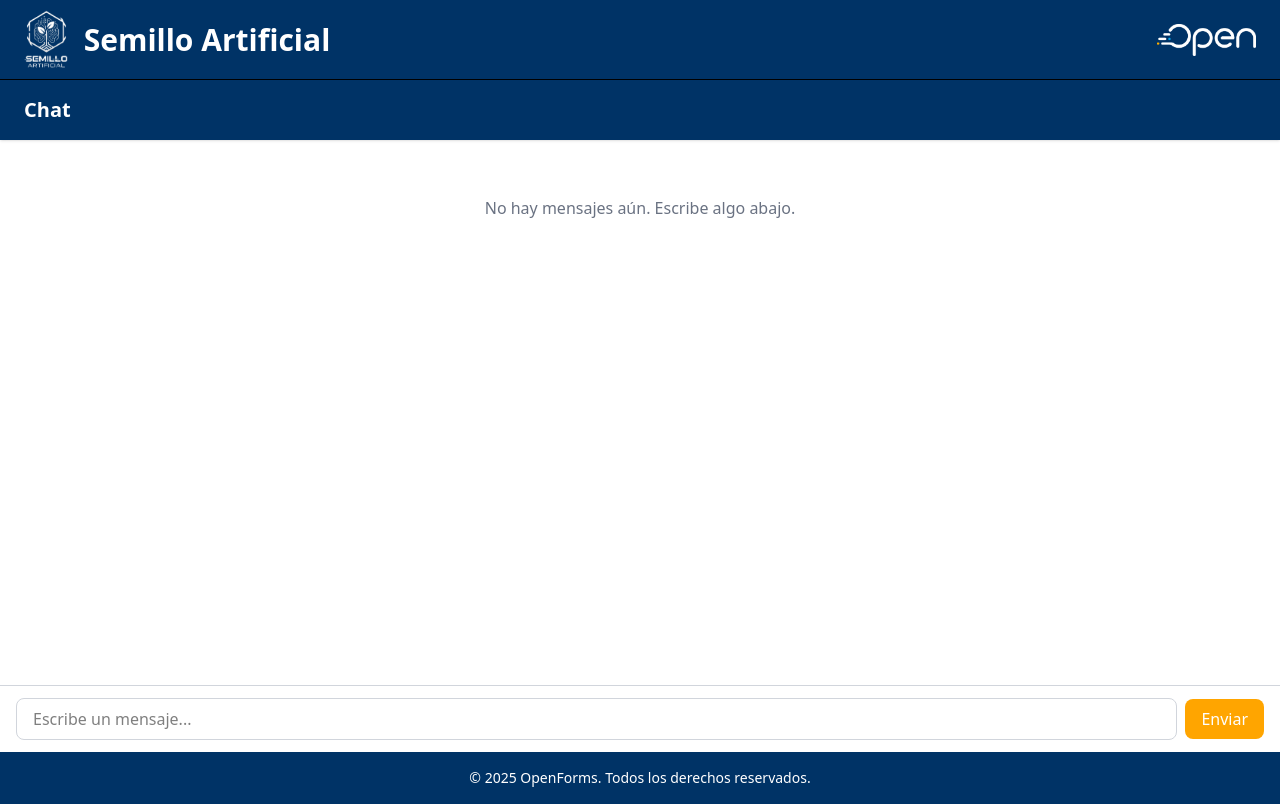
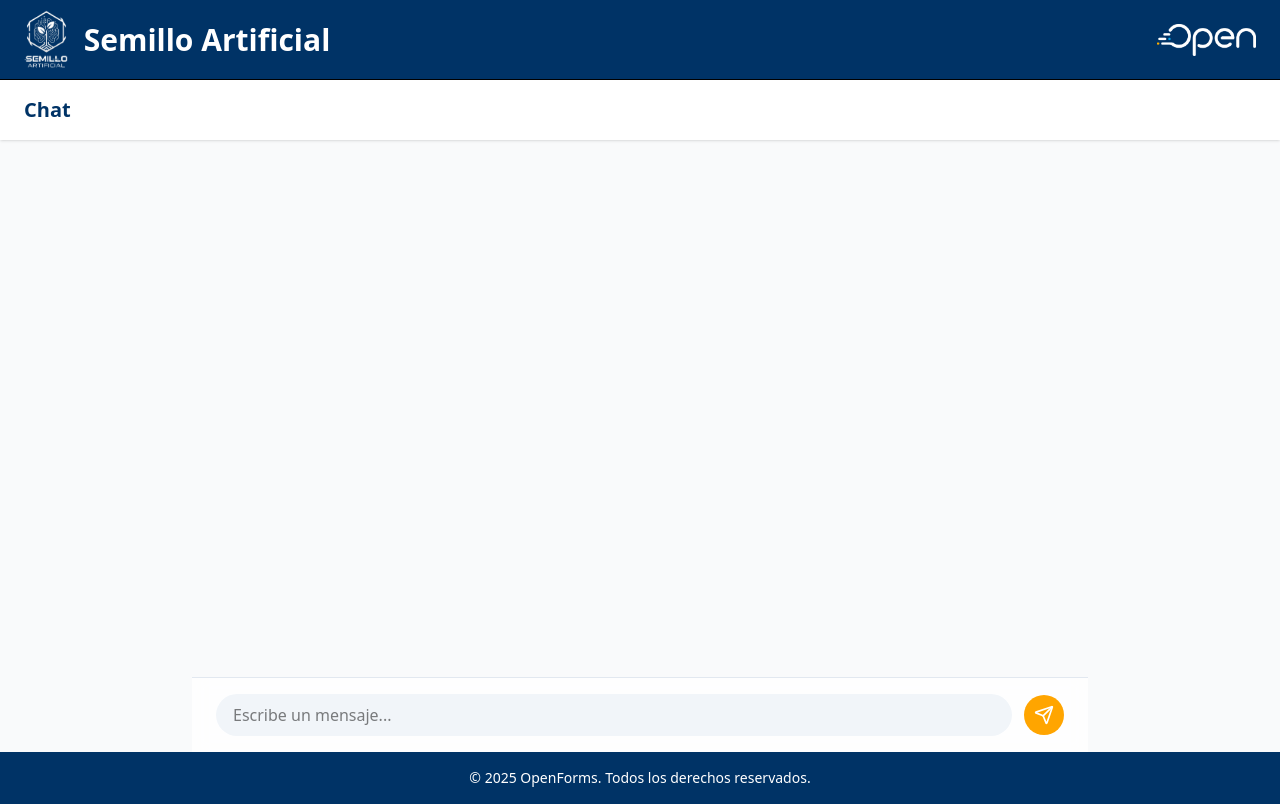
Before and after one commit to Jcss1462/N8nChatAgent, a React (Vite) app: page / in a window 1280 px wide. Built offline with nearby package versions, Linux system fonts and the light colour scheme.

Commit message:
Se ajustan los estilos de la pagina de ChartPage

```diff
--- a/package.json
+++ b/package.json
@@ -16,6 +16,7 @@
     "lucide-react": "^0.544.0",
     "react": "^19.1.1",
     "react-dom": "^19.1.1",
+    "react-markdown": "^10.1.0",
     "react-router-dom": "^7.9.1",
     "sonner": "^2.0.7",
     "zustand": "^5.0.8"
--- a/src/pages/ChatPage.tsx
+++ b/src/pages/ChatPage.tsx
@@ -4,6 +4,8 @@ import { askChat } from "../services/chatService";
 import type { AskChatModel } from "../models/AskChatModel";
 import { toast } from "sonner";
 import type { ChatHistoryModel } from "../models/ChatHistoryModel";
+import { SendIcon } from "lucide-react";
+import ReactMarkdown from 'react-markdown';
 
 export default function ChatPage() {
   const [message, setMessage] = useState("");
@@ -58,56 +60,60 @@ export default function ChatPage() {
   }, [chatHistory]);
 
   return (
-    <div className="flex flex-col h-[84vh] bg-brand-white">
-      {/* Header */}
-      <header className="px-6 py-4 bg-brand-dark text-white text-xl font-bold shadow">
+    // Mantenemos un fondo neutro para que tus colores de marca resalten
+    <div className="flex flex-col h-[84vh] bg-slate">
+
+      {/* Header usando tu blanco y azul oscuro para el texto */}
+      <header className="px-6 py-4 bg-brand-white text-brand-dark text-xl font-semibold shadow-sm w-full z-10">
         Chat
       </header>
 
-      {/* Área de mensajes (scrollable y flexible) */}
-      <div className="flex-1 overflow-y-auto px-6 py-4 space-y-4 min-h-0">
-        {chatHistory.length > 0 ? (
-          chatHistory.map((msg, index) => (
-            // 1. Añadimos un div contenedor para cada mensaje
+      <main className="flex flex-col w-full max-w-4xl mx-auto flex-1">
+
+        <div className="flex-1 overflow-y-auto px-6 py-4 space-y-4 scroll-smooth">
+          {chatHistory.map((msg, index) => (
             <div
               key={index}
-              className={`flex ${msg.isUsser ? 'justify-start' : 'justify-end'
+              className={`flex items-end gap-2 ${msg.isUsser ? 'justify-end' : 'justify-start'}`}
+            >
+              {!msg.isUsser && (
+                <div className="w-8 h-8 rounded-full bg-slate-300 flex-shrink-0"></div>
+              )}
+
+              <div
+                className={`px-4 py-3 rounded-2xl max-w-md ${msg.isUsser
+                  ? 'bg-brand-light text-brand-white rounded-br-none' // Burbuja del usuario con tu azul claro
+                  : 'bg-brand-white text-brand-dark rounded-bl-none'   // Burbuja del otro con tu blanco y texto oscuro
                   }`}
               >
-              {/* 2. El div del mensaje ahora solo tiene estilos de apariencia */}
-              <div
-                className={`text-white px-4 py-2 rounded-md max-w-xs ${msg.isUsser ? 'bg-brand-light' : 'bg-brand-dark'
-                  }`}
-              >
-                {msg.message}
+                <p className="text-lg">
+                  <ReactMarkdown>{msg.message}</ReactMarkdown>
+                </p>
               </div>
             </div>
-          ))
-        ) : (
-          <p className="text-gray-500 text-center mt-10">
-            No hay mensajes aún. Escribe algo abajo.
-          </p>
-        )}
+          ))}
           <div ref={bottomRef} />
         </div>
 
-      {/* Barra de entrada (pegada abajo siempre) */}
-      <div className="px-4 py-3 border-t border-gray-300 bg-white flex items-center gap-2">
+        {/* Barra de entrada con tu color de acento naranja en el botón */}
+        <div className="px-6 py-4 bg-brand-white/80 backdrop-blur-sm border-t border-slate-200 flex items-center gap-3">
           <input
             type="text"
             placeholder="Escribe un mensaje..."
             value={message}
             onChange={(e) => setMessage(e.target.value)}
             onKeyDown={handleKeyPress}
-          className="flex-1 px-4 py-2 border border-gray-300 rounded-lg focus:outline-none focus:ring-2 focus:ring-brand-light"
+            className="flex-1 px-4 py-2 bg-slate-100 border border-transparent rounded-full focus:outline-none focus:ring-2 focus:ring-brand-light transition"
           />
           <button
             onClick={handleSendMessage}
-          className="bg-brand-accent text-white px-4 py-2 rounded-lg hover:bg-orange-600 transition"
+            className="bg-brand-accent hover:bg-brand-accent-hover text-white w-10 h-10 rounded-full flex items-center justify-center transition flex-shrink-0"
+            aria-label="Enviar mensaje"
           >
-          Enviar
+            <SendIcon className="w-5 h-5" />
           </button>
         </div>
+      </main>
     </div>
   );
 }
```
Also changed, not shown: 1 other file (tests, documents, lock files or other folders). Lines whose indentation alone changed are shown as unchanged.
